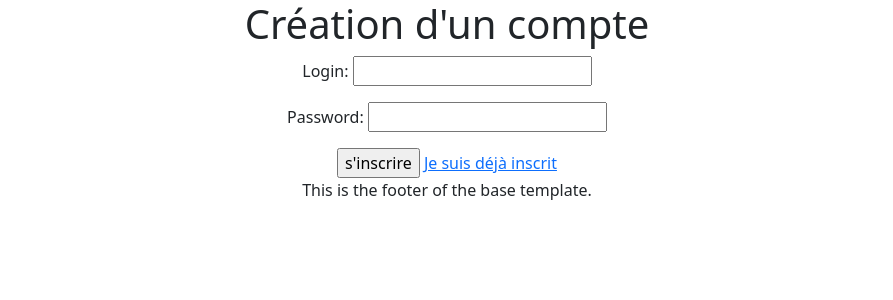
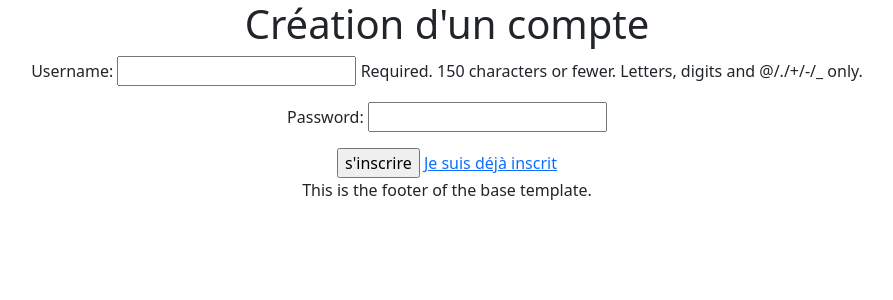
Before and after one commit to christian-debray/oc-litrevu, a Django app: page /litrevu/register in a window 1280 px wide. Shown: the top 300 px of the page, without its empty margins (193-1086 px from the left). Run offline with Django 5.2, Linux system fonts and the light colour scheme; some libraries are stand-ins or nearby versions.

Commit message:
set validation rules for the login form and add passwrd validation

```diff
--- a/app/forms.py
+++ b/app/forms.py
@@ -1,11 +1,23 @@
 from django import forms
+from django.core import validators
+from .models import User
 
 
 class AuthForm(forms.Form):
-    login = forms.CharField(max_length=150, required=True)
-    password = forms.CharField(widget=forms.PasswordInput(render_value=False))
+    username = forms.CharField(
+        max_length=150,
+        required=True,
+        validators=[validators.ProhibitNullCharactersValidator],
+    )
+    password = forms.CharField(
+        max_length=128,
+        widget=forms.PasswordInput(render_value=False),
+        validators=[validators.ProhibitNullCharactersValidator],
+    )
 
 
-class RegisterForm(forms.Form):
-    login = forms.CharField(max_length=150, required=True)
-    password = forms.CharField(widget=forms.PasswordInput(render_value=False))
+class RegisterForm(forms.ModelForm):
+    class Meta:
+        model = User
+        fields = ["username", "password"]
+        widgets = {"password": forms.PasswordInput(render_value=False)}
--- a/app/models.py
+++ b/app/models.py
@@ -2,11 +2,30 @@ from django.core.validators import MinValueValidator, MaxValueValidator
 from django.conf import settings
 from django.db import models
 from django.contrib.auth.models import AbstractUser
+from django.core import validators
+
+# Password requirement:
+#  - at least 8 characters
+#  - containing at least one uppercase letter (A-Z)
+#  - containing at least one lowercase letter (a-z)
+#  - containing at least one digit (0-9)
+#  - containing at least one special character (#?!@$%^&*-)
+PASSWORD_REGEX = "^(?=.*?[A-Z])(?=.*?[a-z])(?=.*?[0-9])(?=.*?[#?!@$%^&*-]).{8,}$"
+
 
 class User(AbstractUser):
     """Our custom User class
-    see https://docs.djangoproject.com/en/5.1/topics/auth/customizing/#auth-custom-user"""
-    pass
+    see https://docs.djangoproject.com/en/5.1/topics/auth/customizing/#auth-custom-user
+    """
+    password = models.CharField(
+        max_length=128,
+        validators=[
+            validators.ProhibitNullCharactersValidator,
+            validators.RegexValidator(regex=PASSWORD_REGEX),
+            validators.MaxLengthValidator(128)
+        ],
+    )
+
 
 class Ticket(models.Model):
     title = models.CharField(max_length=128)
@@ -18,13 +37,14 @@ class Ticket(models.Model):
     def __str__(self):
         return self.title
 
+
 class Review(models.Model):
     ticket = models.ForeignKey(to=Ticket, on_delete=models.CASCADE)
     rating = models.PositiveSmallIntegerField(
         # validates that rating must be between 0 and 5
-        validators=[MinValueValidator(0), MaxValueValidator(5)])
-    user = models.ForeignKey(
-        to=settings.AUTH_USER_MODEL, on_delete=models.CASCADE)
+        validators=[MinValueValidator(0), MaxValueValidator(5)]
+    )
+    user = models.ForeignKey(to=settings.AUTH_USER_MODEL, on_delete=models.CASCADE)
     headline = models.CharField(max_length=128)
     body = models.TextField(max_length=8192, blank=True)
     time_created = models.DateTimeField(auto_now_add=True)
@@ -33,10 +53,16 @@ class Review(models.Model):
 class UserFollows(models.Model):
     # Your UserFollows model definition goes here
 
-    user = models.ForeignKey(to=settings.AUTH_USER_MODEL, on_delete=models.CASCADE, related_name='following')
-    followed_user = models.ForeignKey(to=settings.AUTH_USER_MODEL, on_delete=models.CASCADE, related_name='followed_by')
+    user = models.ForeignKey(
+        to=settings.AUTH_USER_MODEL, on_delete=models.CASCADE, related_name="following"
+    )
+    followed_user = models.ForeignKey(
+        to=settings.AUTH_USER_MODEL,
+        on_delete=models.CASCADE,
+        related_name="followed_by",
+    )
 
     class Meta:
         # ensures we don't get multiple UserFollows instances
         # for unique user-user_followed pairs
-        unique_together = ('user', 'followed_user')
+        unique_together = ("user", "followed_user")
--- a/app/templates/app/auth/register_form.html
+++ b/app/templates/app/auth/register_form.html
@@ -3,7 +3,7 @@
     {% if register_form.errors %}
         <ul class="errorlist">
         {% for err in register_form.errors %}
-            <li><strong>{{ err|escape}}</strong></li>
+            <li><strong>{{ err|escape }}</strong></li>
         {% endfor %}
         </ul>
     {% endif %}
--- a/app/urls.py
+++ b/app/urls.py
@@ -1,4 +1,4 @@
-from django.urls import path, include
+from django.urls import path
 
 from . import views
 
@@ -6,6 +6,5 @@ urlpatterns = [
     path("", views.index, name="index"),
     path("auth", views.auth, name="auth"),
     path("register", views.register, name="register"),
-    path("accounts/", include("django.contrib.auth.urls")),
-    path("feed/", views.feed, name="feed")
+    path("feed", views.feed, name="feed")
 ]
--- a/app/views.py
+++ b/app/views.py
@@ -31,15 +31,17 @@ def register(request: HttpRequest):
     if request.method == "POST":
         register_form = RegisterForm(request.POST)
         if register_form.is_valid():
-            username = register_form.cleaned_data.get("login")
+            username = register_form.cleaned_data.get("username")
             password = register_form.cleaned_data.get("password")
             try:
                 user = User.objects.create_user(username=username, password=password)
                 user.save()
                 login(request=request, user=user)
-                redirect("feed")
+                return redirect("feed")
             except IntegrityError as e:
-                register_form.add_error(field="login", error=e)
+                register_form.add_error(field="username", error=e)
+            except Exception as e:
+                register_form.add_error(field=None, error=e)
     else:
         register_form = RegisterForm()
     context['register_form'] = register_form
@@ -53,12 +55,12 @@ def auth(request: HttpRequest):
     if request.method == "POST":
         auth_form = AuthForm(request.POST)
         if auth_form.is_valid():
-            username = auth_form.cleaned_data.get("login")
+            username = auth_form.cleaned_data.get("username")
             password = auth_form.cleaned_data.get("password")
             user = authenticate(request=request, username=username, password=password)
             if user is not None:
                 login(request=request, user=user)
-                redirect("feed")
+                return redirect("feed")
             else:
                 auth_form.add_error(field=None, error=_("Wrong login"))
     else:
@@ -71,4 +73,6 @@ def feed(request: HttpRequest):
     """Display the user's feed (todo).
     """
     # TODO: implement the user feed
+    if not (request.user and request.user.is_authenticated):
+        return redirect("auth")
     return HttpResponse(content=f"Welcome {request.user}")
--- a/litrevu/settings.py
+++ b/litrevu/settings.py
@@ -92,6 +92,9 @@ AUTH_PASSWORD_VALIDATORS = [
     },
     {
         'NAME': 'django.contrib.auth.password_validation.MinimumLengthValidator',
+        "OPTIONS": {
+            "min_length": 8,
+        }
     },
     {
         'NAME': 'django.contrib.auth.password_validation.CommonPasswordValidator',
```
Also changed, not shown: app/templates/app/auth/auth_form.html (+4 -3 lines), db.sqlite3.
